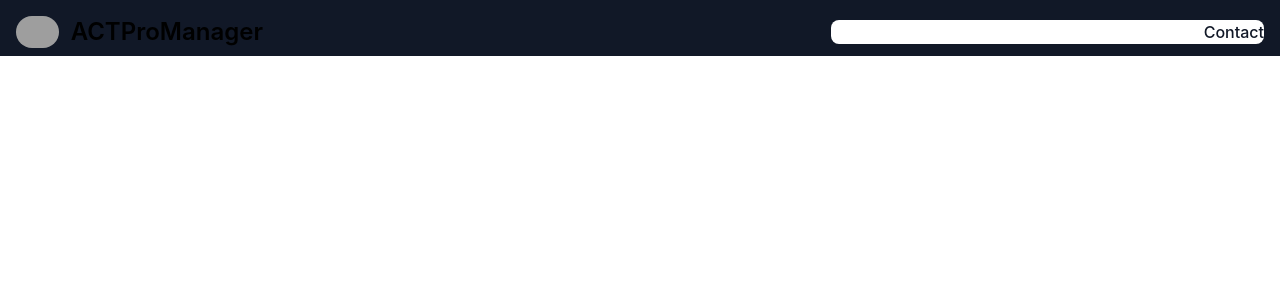
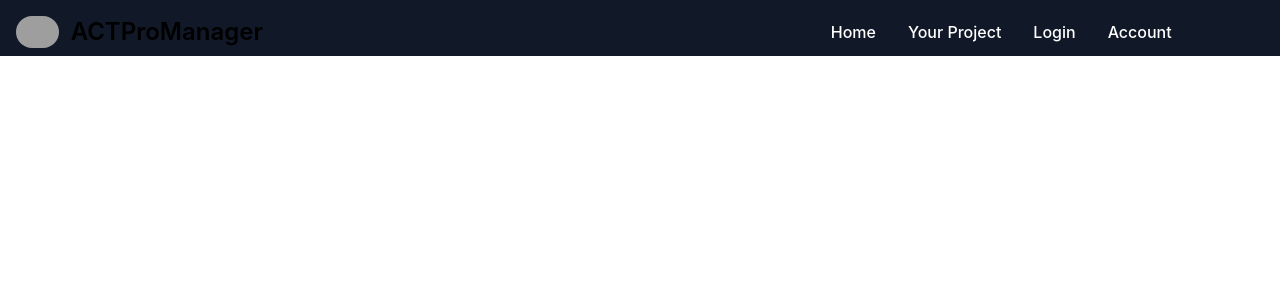
Before and after one commit to Achootrain/web_client, a React (Create React App) app: page / in a window 1280 px wide. Shown: the top 300 px of the page. Built offline with nearby package versions, Linux system fonts and the light colour scheme; grey boxes are pictures that could not be loaded.

Commit message:
fix navbar

```diff
--- a/src/App.js
+++ b/src/App.js
@@ -16,13 +16,12 @@ function App() {
     <div>
     <BrowserRouter>
     <nav class="bg-gray-900 h-14">
-      <div class="max-w-screen-xl flex flex-wrap items-center justify-between mx-auto p-4">
+      <div class="max-w-screen-xl flex flex-wrap items-center justify-between p-4">
         <a href="" class="flex items-center space-x-3 rtl:space-x-reverse">
             <img src="https://png.pngtree.com/png-clipart/20230924/original/pngtree-silver-award-silver-badge-vector-ribbon-banner-decoration-vector-png-image_12584648.png" className="h-8 rounded-full" alt="Flowbite Logo" />
             <span class="self-center text-2xl font-semibold whitespace-nowrap dark:text-white">ACTProManager</span>
         </a>
-        <div class="hidden  w-full md:block md:w-auto" id="navbar-default">
-          <div class="font-medium flex flex-col p-4 md:p-0 mt-4 border border-gray-100 rounded-lg bg-gray-50 md:flex-row md:space-x-8 rtl:space-x-reverse md:mt-0 md:border-0 md:bg-white dark:bg-gray-800 md:dark:bg-gray-900 dark:border-gray-700 ">
+        <div class="font-medium flex rounded-lg flex-row space-x-8 ">
           <NavLink to="/page/Home"className={({ isActive }) =>`text-base ${isActive ? 'text-emerald-500' : 'text-white'}`}>
               Home
           </NavLink>
@@ -38,7 +37,7 @@ function App() {
           </NavLink>
           <Link to="https://github.com/Achootrain" class="block py-2 px-3 text-gray-900 rounded hover:bg-gray-100 md:hover:bg-transparent md:border-0 md:hover:text-emerald-500 md:p-0 dark:text-white md:dark:hover:text-emerald-500 dark:hover:bg-gray-700 dark:hover:text-white md:dark:hover:bg-transparent">Contact</Link>
         </div>
-        </div>
+
       </div>
   </nav>
         <Routes>
```
Lines whose indentation alone changed are shown as unchanged.
